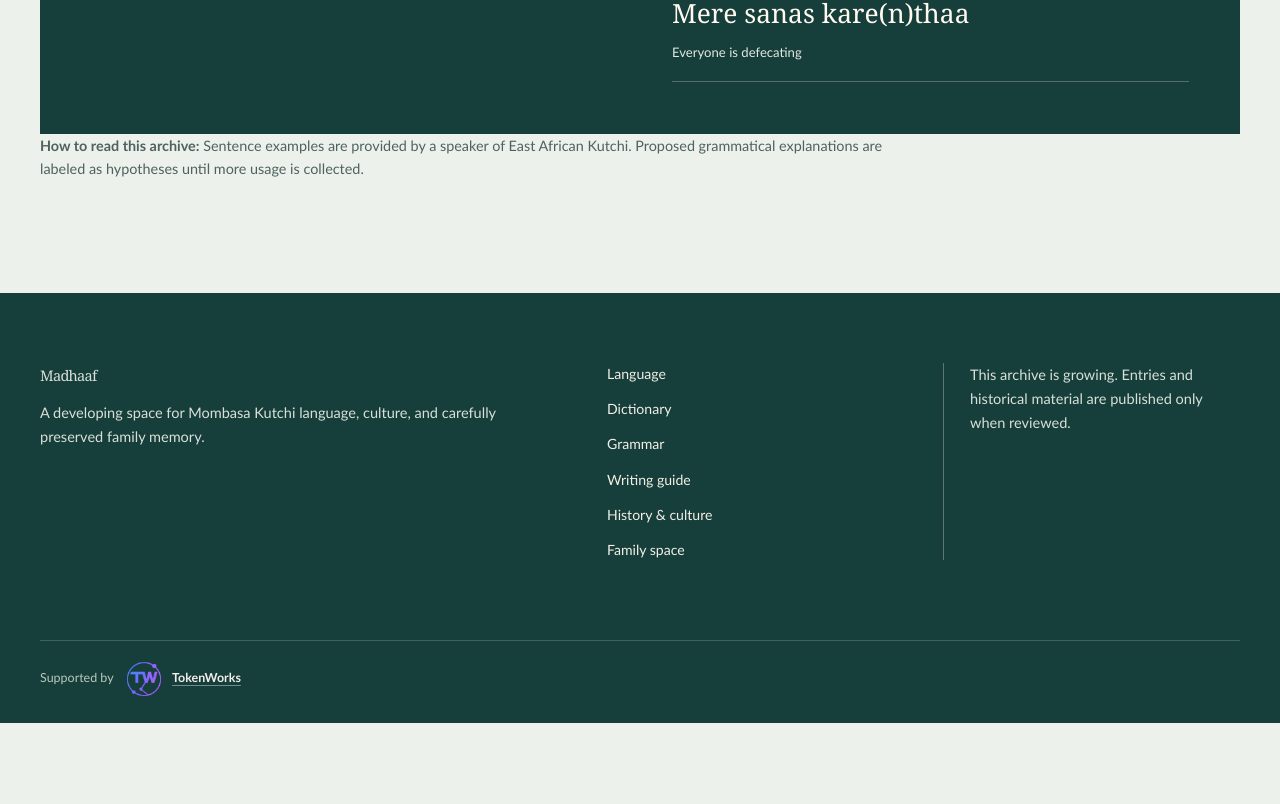
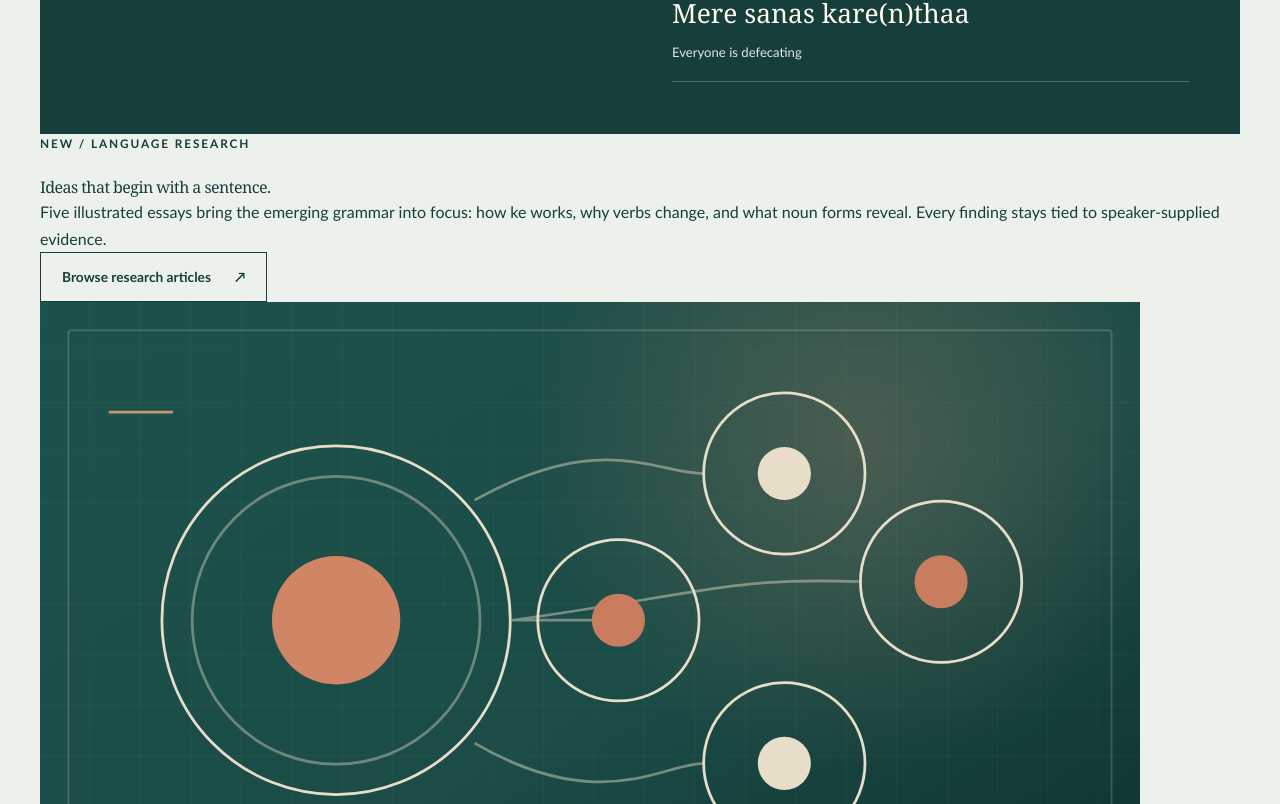
Before and after one commit to Fabdulla1/Madhaaf, a Next.js app: page /language in a window 1280 px wide. Shown: the part 1396-2200 px from the top of the page. Before the commit the page ends 2119 px from the top, so only its background shows below. Built offline with nearby package versions, Linux system fonts and the light colour scheme; no server answers.

Commit message:
feat(language): surface illustrated research series across Madhaaf

```diff
--- a/src/app/language/page.tsx
+++ b/src/app/language/page.tsx
@@ -1,5 +1,6 @@
 import type { Metadata } from "next";
 import Link from "next/link";
+import Image from "next/image";
 import { PublicShell } from "@/components/public/shell";
 
 export const metadata: Metadata = {
@@ -83,6 +84,24 @@ export default function LanguagePage() {
             <p><strong>Mere sanas kare(n)thaa</strong><span>Everyone is defecating</span></p>
           </div>
         </section>
+
+        <section className="language-research-promo" aria-labelledby="language-research-title">
+          <div className="language-research-promo__copy">
+            <p className="eyebrow">New / Language research</p>
+            <h2 id="language-research-title">Ideas that begin with a sentence.</h2>
+            <p>
+              Five illustrated essays bring the emerging grammar into focus:
+              how ke works, why verbs change, and what noun forms reveal.
+              Every finding stays tied to speaker-supplied evidence.
+            </p>
+            <Link className="button button--outline" href="/language/articles">
+              Browse research articles <span aria-hidden="true">↗</span>
+            </Link>
+          </div>
+          <Link href="/language/articles" className="language-research-promo__image" aria-label="Explore language research articles">
+            <Image src="/language/research/noun-relations.svg" alt="" width={1100} height={650} unoptimized />
+          </Link>
+        </section>
         <p className="language-method-note">
           <strong>How to read this archive:</strong> Sentence examples are provided by
           a speaker of East African Kutchi. Proposed grammatical explanations are
```
